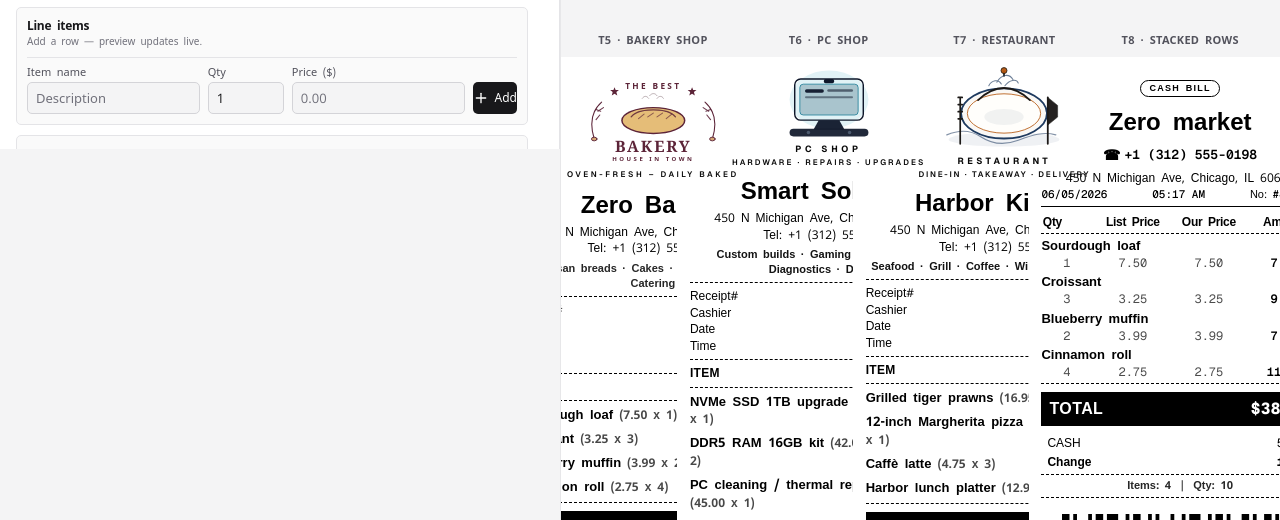
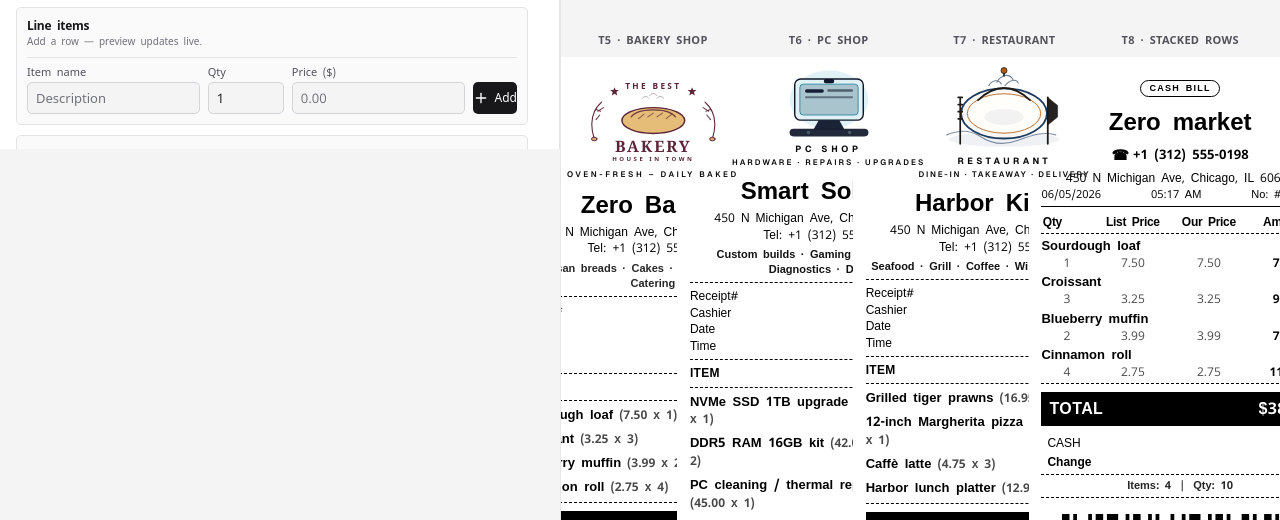
Before and after one commit to ZERO-DAWN-X/printer-ui-shops, a Next.js app: page / in a window 1280 px wide. Shown: the part 651-1171 px from the top of the page. Built offline with nearby package versions, Linux system fonts and the light colour scheme.

Commit message:
Refactor BillContent and ReceiptItemRowType8 components to remove unnecessary font-mono classes, enhancing typography consistency. Adjust styles for better alignment and readability in the billing interface, contributing to a more streamlined user experience.

```diff
--- a/components/billing/bill-content.tsx
+++ b/components/billing/bill-content.tsx
@@ -115,7 +115,7 @@ export const BillContent = ({
             <span aria-hidden className="mr-1 align-middle text-[14px]">
               ☎
             </span>
-            <span className="font-mono tabular-nums">{stackedPhoneList.join("  ·  ")}</span>
+            <span className="tabular-nums">{stackedPhoneList.join("  ·  ")}</span>
           </p>
         ) : null}
         <p
@@ -135,10 +135,10 @@ export const BillContent = ({
       {isStacked ? (
         <div className="receipt-section pb-1 text-[11px] font-medium leading-[1.4]">
           <div className="flex items-baseline justify-between gap-2">
-            <span className="font-mono tabular-nums">{billDate}</span>
-            <span className="font-mono tabular-nums">{billTime}</span>
+            <span className="tabular-nums">{billDate}</span>
+            <span className="tabular-nums">{billTime}</span>
             <span>
-              No: <span className="font-mono tabular-nums">#{receiptNo}</span>
+              No: <span className="tabular-nums">#{receiptNo}</span>
             </span>
           </div>
         </div>
@@ -146,7 +146,7 @@ export const BillContent = ({
         <div className={receiptLedgerSectionClass}>
           <div className="flex justify-between">
             <span>{labels.receiptNo}</span>
-            <span className="font-mono tabular-nums">{receiptNo}</span>
+            <span className="tabular-nums">{receiptNo}</span>
           </div>
           <div className="flex justify-between">
             <span>{labels.cashier}</span>
@@ -154,11 +154,11 @@ export const BillContent = ({
           </div>
           <div className="flex justify-between">
             <span>{labels.date}</span>
-            <span className="font-mono tabular-nums">{billDate}</span>
+            <span className="tabular-nums">{billDate}</span>
           </div>
           <div className="flex justify-between">
             <span>{labels.time}</span>
-            <span className="font-mono tabular-nums">{billTime}</span>
+            <span className="tabular-nums">{billTime}</span>
           </div>
         </div>
       )}
@@ -221,7 +221,7 @@ export const BillContent = ({
             >
               <span className="min-w-0 flex-1 whitespace-normal text-white tracking-wide">{labels.total}</span>
               <span
-                className={`shrink-0 whitespace-nowrap text-right font-mono tabular-nums leading-snug text-white ${receiptTotalEmphasisClass}`}
+                className={`shrink-0 whitespace-nowrap text-right tabular-nums leading-snug text-white ${receiptTotalEmphasisClass}`}
               >
                 {formatMoneyTotal(total, currency)}
               </span>
@@ -240,18 +240,18 @@ export const BillContent = ({
             }}
           >
             <span className="min-w-0 flex-1 whitespace-normal">{labels.total}</span>
-            <span className="shrink-0 whitespace-nowrap text-right font-mono tabular-nums leading-snug text-white">
+            <span className="shrink-0 whitespace-nowrap text-right tabular-nums leading-snug text-white">
               {formatMoneyTotal(total, currency)}
             </span>
           </div>
         )}
         <div className="receipt-row flex justify-between gap-2 px-1.5 py-px font-normal">
           <span className="flex-1">{labels.cash}</span>
-          <span className="w-24 text-right font-mono tabular-nums">{cashReceived.toFixed(2)}</span>
+          <span className="w-24 text-right tabular-nums">{cashReceived.toFixed(2)}</span>
         </div>
         <div className="receipt-row flex justify-between gap-2 px-1.5 py-px font-bold">
           <span className="flex-1">{labels.change}</span>
-          <span className="w-24 text-right font-mono tabular-nums">{change.toFixed(2)}</span>
+          <span className="w-24 text-right font-extrabold tabular-nums">{change.toFixed(2)}</span>
         </div>
       </div>
 
--- a/components/billing/receipt-item-row-type8.tsx
+++ b/components/billing/receipt-item-row-type8.tsx
@@ -26,7 +26,7 @@ export function ReceiptItemRowType8({ item }: ReceiptItemRowType8Props) {
       <div className="wrap-break-word text-[13px] font-semibold leading-snug text-black">
         {item.name}
       </div>
-      <div className="flex items-baseline justify-end gap-x-2 font-mono text-[12px] leading-snug tabular-nums">
+      <div className="flex items-baseline justify-end gap-x-2 text-[12px] leading-snug tabular-nums">
         <span className="w-12 text-center text-black/70">{item.qty}</span>
         <span className="w-17 text-center text-black/70">{formatReceiptAmount(item.price)}</span>
         <span className="w-17 text-center text-black/70">{formatReceiptAmount(item.price)}</span>
```
